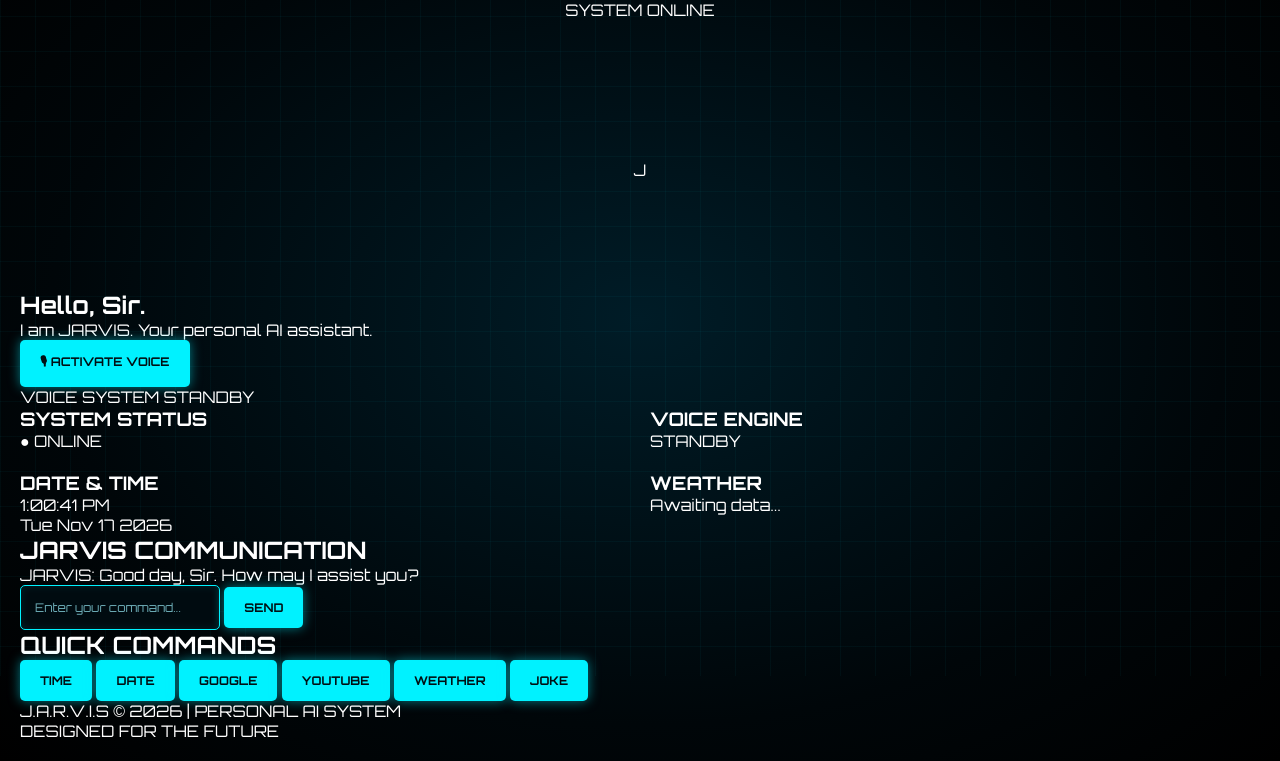
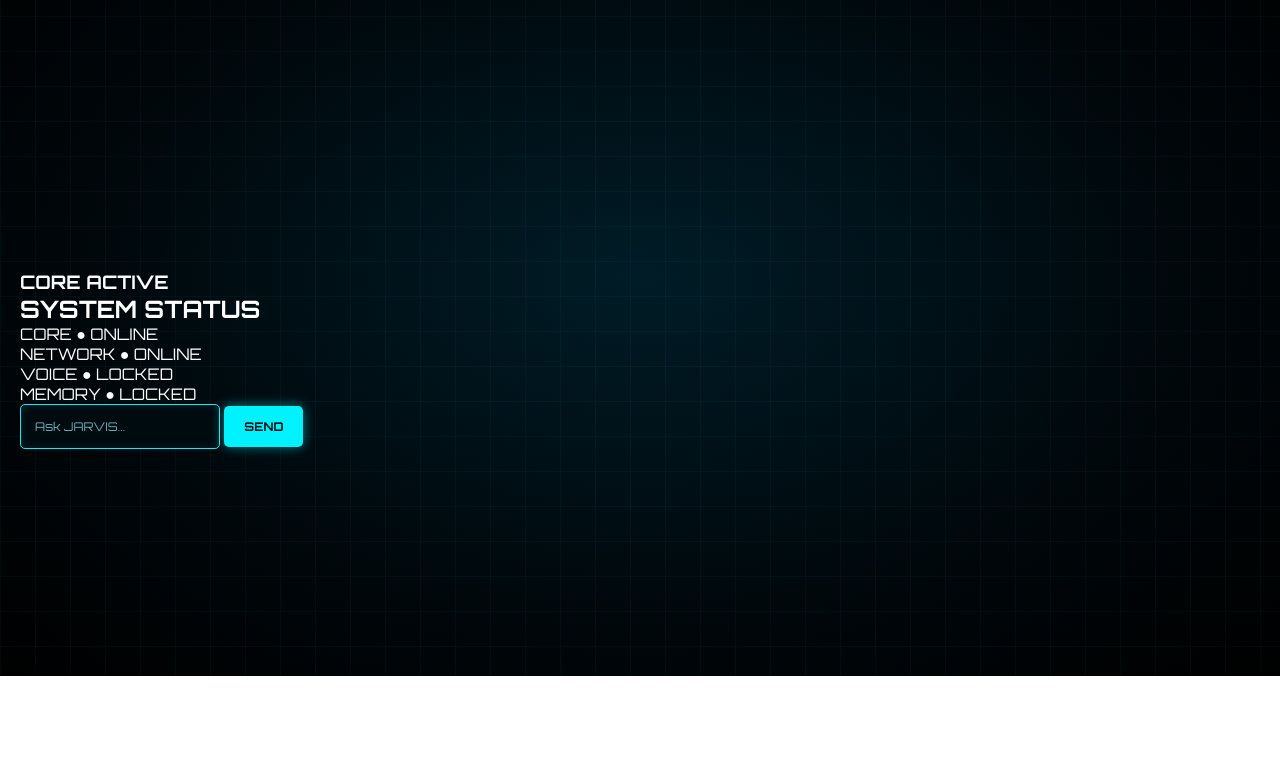
Before and after one commit to rameshmocharla/jarvis-mobile-edition, a plain HTML site: page frontend/index.html in a window 1280 px wide. Shown: the part 124-885 px from the top of the page. After the commit the page ends 800 px from the top, so only its background shows below. Drawn offline with Linux system fonts and the light colour scheme.

Commit message:
index.html

```diff
--- a/frontend/index.html
+++ b/frontend/index.html
@@ -4,234 +4,79 @@
 <head>
     <meta charset="UTF-8">
     <meta name="viewport" content="width=device-width, initial-scale=1.0">
-    <title>JARVIS AI Assistant</title>
+    <title>JARVIS Mobile Edition</title>
     <link rel="stylesheet" href="style.css">
 </head>
+
 <body>
 
-    <header>
+    <!-- HEADER -->
+    <header class="header">
         <h1>J.A.R.V.I.S</h1>
-        <p>JUST A RATHER VERY INTELLIGENT SYSTEM</p>
-        <span id="status">SYSTEM ONLINE</span>
+        <p>MOBILE EDITION</p>
     </header>
 
-    <main>
-        <section class="assistant-panel">
+    <!-- JARVIS CORE -->
+    <main class="main-container">
+
+        <section class="core-section">
             <div class="core">
-                <div class="core-ring"></div>
-                <div class="core-ring ring-two"></div>
-                <div class="core-center">
-                    <span>J</span>
-                </div>
+                <div class="core-outer-ring"></div>
+                <div class="core-inner-ring"></div>
+                <div class="core-center"></div>
             </div>
 
-            <h2 id="assistant-status">Hello, Sir.</h2>
-            <p id="assistant-message">
-                I am JARVIS. Your personal AI assistant.
-            </p>
-
-            <button id="voice-btn" onclick="startListening()">
-                🎙 ACTIVATE VOICE
-            </button>
-
-            <p id="listening-status">VOICE SYSTEM STANDBY</p>
+            <h3>CORE ACTIVE</h3>
         </section>
 
-        <section class="dashboard">
-            <div class="card">
-                <h3> SYSTEM STATUS</h3>
-                <p class="online">● ONLINE</p>
+        <!-- SYSTEM STATUS -->
+        <section class="status-panel">
+            <h2>SYSTEM STATUS</h2>
+
+            <div class="status-item">
+                <span>CORE</span>
+                <span class="online">● ONLINE</span>
             </div>
 
-            <div class="card">
-                <h3>VOICE ENGINE</h3>
-                <p id="voice-engine">STANDBY</p>
+            <div class="status-item">
+                <span>NETWORK</span>
+                <span class="online">● ONLINE</span>
             </div>
 
-            <div class="card">
-                <h3>DATE & TIME</h3>
-                <p id="clock">--:--:--</p>
-                <p id="date"></p>
+            <div class="status-item">
+                <span>VOICE</span>
+                <span class="locked">● LOCKED</span>
             </div>
 
-            <div class="card">
-                <h3>WEATHER</h3>
-                <p>Awaiting data...</p>
+            <div class="status-item">
+                <span>MEMORY</span>
+                <span class="locked">● LOCKED</span>
             </div>
         </section>
 
+        <!-- CHAT DISPLAY -->
         <section class="chat-section">
-            <h2>JARVIS COMMUNICATION</h2>
-
-            <div id="chat-box">
-                <div class="jarvis-message">
-                    JARVIS: Good day, Sir. How may I assist you?
-                </div>
-            </div>
-
-            <div class="chat-input">
-                <input
-                    type="text"
-                    id="user-input"
-                    placeholder="Enter your command..."
-                >
-                <button onclick="sendMessage()">SEND</button>
+            <div class="chat-display" id="chat-display">
+                <!-- Messages appear here -->
             </div>
         </section>
 
-        <section class="tools-section">
-            <h2>QUICK COMMANDS</h2>
+        <!-- CHAT INPUT -->
+        <section class="input-section">
+            <input
+                type="text"
+                id="user-input"
+                placeholder="Ask JARVIS..."
+            >
 
-            <div class="tools-grid">
-                <button onclick="runCommand('time')">TIME</button>
-                <button onclick="runCommand('date')">DATE</button>
-                <button onclick="runCommand('google')">GOOGLE</button>
-                <button onclick="runCommand('youtube')">YOUTUBE</button>
-                <button onclick="runCommand('weather')">WEATHER</button>
-                <button onclick="runCommand('joke')">JOKE</button>
-            </div>
+            <button id="send-button">
+                SEND
+            </button>
         </section>
+
     </main>
 
-    <footer>
-        <p>J.A.R.V.I.S © 2026 | PERSONAL AI SYSTEM</p>
-        <p>DESIGNED FOR THE FUTURE</p>
-    </footer>
-
-    <script>
-        const clock = document.getElementById("clock");
-        const date = document.getElementById("date");
-
-        function updateClock() {
-            const now = new Date();
-            clock.textContent = now.toLocaleTimeString();
-            date.textContent = now.toDateString();
-        }
-
-        setInterval(updateClock, 1000);
-        updateClock();
-
-        function addMessage(sender, message) {
-            const chatBox = document.getElementById("chat-box");
-            const div = document.createElement("div");
-
-            div.className = sender === "JARVIS"
-                ? "jarvis-message"
-                : "user-message";
-
-            div.textContent = sender + ": " + message;
-            chatBox.appendChild(div);
-            chatBox.scrollTop = chatBox.scrollHeight;
-        }
-
-        function speak(text) {
-            if ("speechSynthesis" in window) {
-                const speech = new SpeechSynthesisUtterance(text);
-                speechSynthesis.speak(speech);
-            }
-        }
-
-        function respond(message) {
-            const command = message.toLowerCase();
-            let response = "I am still learning that command, Sir.";
-
-            if (command.includes("hello") || command.includes("hi")) {
-                response = "Hello, Sir. How can I help you?";
-            } else if (command.includes("your name")) {
-                response = "I am JARVIS, your personal AI assistant.";
-            } else if (command.includes("time")) {
-                response = "The current time is " + new Date().toLocaleTimeString();
-            } else if (command.includes("date")) {
-                response = "Today is " + new Date().toDateString();
-            } else if (command.includes("who are you")) {
-                response = "I am JARVIS. Just a Rather Very Intelligent System.";
-            } else if (command.includes("open google")) {
-                window.open("https://www.google.com", "_blank");
-                response = "Opening Google, Sir.";
-            } else if (command.includes("open youtube")) {
-                window.open("https://www.youtube.com", "_blank");
-                response = "Opening YouTube, Sir.";
-            } else if (command.includes("thank")) {
-                response = "You are welcome, Sir.";
-            }
-
-            addMessage("JARVIS", response);
-            speak(response);
-        }
-
-        function sendMessage() {
-            const input = document.getElementById("user-input");
-            const message = input.value.trim();
-
-            if (!message) return;
-
-            addMessage("YOU", message);
-            input.value = "";
-            respond(message);
-        }
-
-        document.getElementById("user-input")
-            .addEventListener("keydown", function(event) {
-                if (event.key === "Enter") sendMessage();
-            });
-
-        function startListening() {
-            const SpeechRecognition =
-                window.SpeechRecognition ||
-                window.webkitSpeechRecognition;
-
-            if (!SpeechRecognition) {
-                alert("Voice recognition is not supported in this browser.");
-                return;
-            }
-
-            const recognition = new SpeechRecognition();
-            recognition.lang = "en-IN";
-            recognition.continuous = false;
-            recognition.interimResults = false;
-
-            document.getElementById("voice-engine").textContent = "ACTIVE";
-            document.getElementById("listening-status").textContent =
-                "LISTENING...";
-
-            recognition.onresult = function(event) {
-                const message = event.results[0][0].transcript;
-                addMessage("YOU", message);
-                respond(message);
-            };
-
-            recognition.onerror = function() {
-                document.getElementById("listening-status").textContent =
-                    "VOICE ERROR";
-            };
-
-            recognition.onend = function() {
-                document.getElementById("voice-engine").textContent = "STANDBY";
-                document.getElementById("listening-status").textContent =
-                    "VOICE SYSTEM STANDBY";
-            };
-
-            recognition.start();
-        }
-
-        function runCommand(command) {
-            if (command === "google") {
-                window.open("https://www.google.com", "_blank");
-                addMessage("JARVIS", "Opening Google, Sir.");
-            } else if (command === "youtube") {
-                window.open("https://www.youtube.com", "_blank");
-                addMessage("JARVIS", "Opening YouTube, Sir.");
-            } else if (command === "time") {
-                respond("time");
-            } else if (command === "date") {
-                respond("date");
-            } else if (command === "weather") {
-                respond("weather");
-            } else if (command === "joke") {
-                respond("tell me a joke");
-            }
-        }
-    </script>
+    <script src="script.js"></script>
 
 </body>
 </html>
```
